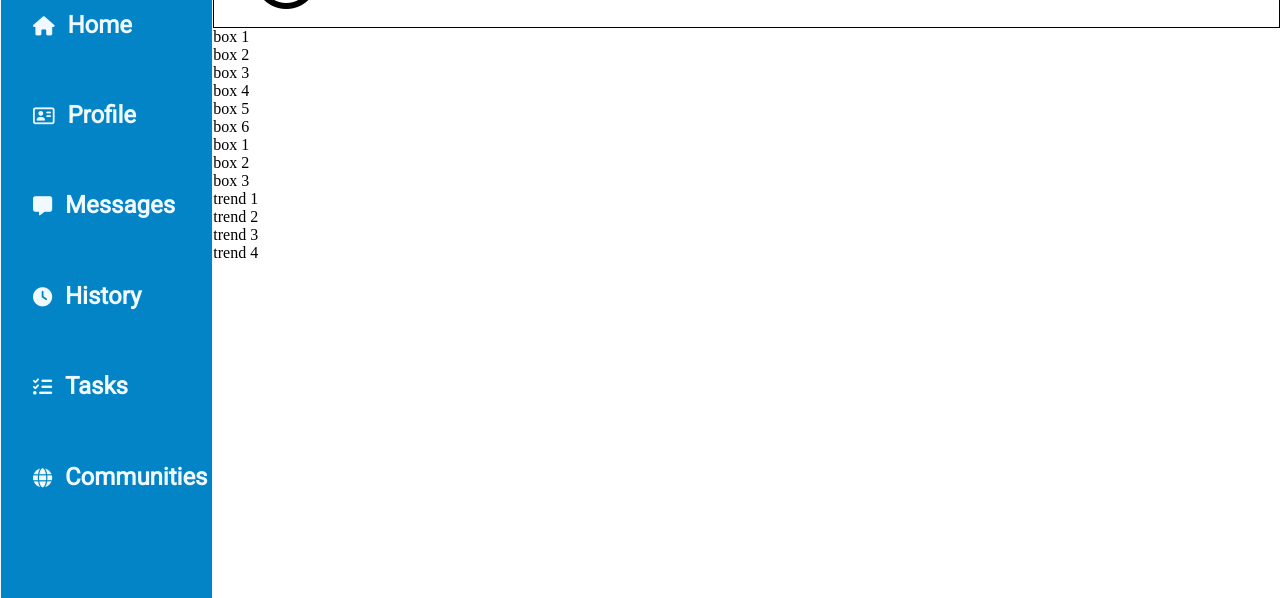
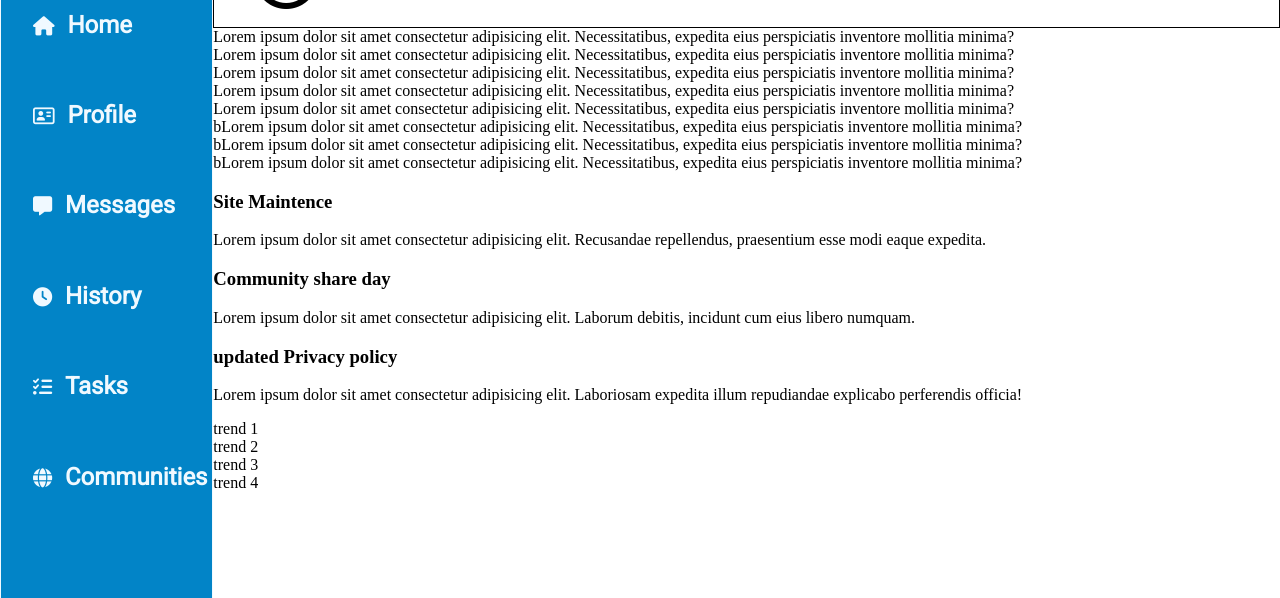
Before and after one commit to jesse610/admin-dashboard, a plain HTML site: page index.html in a window 1280 px wide. Shown: the part 162-760 px from the top of the page. Drawn offline with Linux system fonts and the light colour scheme.

Commit message:
added content for announcement card

```diff
--- a/index.html
+++ b/index.html
@@ -67,17 +67,51 @@
 
             <div class="main-container">
                 <div class="project-container">
-                    <div>box 1</div>
-                    <div>box 2</div>
-                    <div>box 3</div>
-                    <div>box 4</div>
-                    <div>box 5</div>
-                    <div>box 6</div>
+                    <div class="card">
+                        <div>Lorem ipsum dolor sit amet consectetur adipisicing elit. Necessitatibus, expedita eius perspiciatis inventore mollitia minima?</div>
                     </div>
+                    <div class="card">
+                        <div>Lorem ipsum dolor sit amet consectetur adipisicing elit. Necessitatibus, expedita eius perspiciatis inventore mollitia minima?</div>
+                    </div>
+                    <div class="card">
+                        <div>Lorem ipsum dolor sit amet consectetur adipisicing elit. Necessitatibus, expedita eius perspiciatis inventore mollitia minima?</div>
+                    </div>
+                    <div class="card">
+                        <div>Lorem ipsum dolor sit amet consectetur adipisicing elit. Necessitatibus, expedita eius perspiciatis inventore mollitia minima?</div>
+                    </div>
+                    <div class="card">
+                        <div>Lorem ipsum dolor sit amet consectetur adipisicing elit. Necessitatibus, expedita eius perspiciatis inventore mollitia minima?</div>
+                    </div>
+                    <div class="card">
+                        <div>bLorem ipsum dolor sit amet consectetur adipisicing elit. Necessitatibus, expedita eius perspiciatis inventore mollitia minima?</div>
+                    </div>
+                    <div class="card">
+                        <div>bLorem ipsum dolor sit amet consectetur adipisicing elit. Necessitatibus, expedita eius perspiciatis inventore mollitia minima?</div>
+                    </div>
+                    <div class="card">
+                        <div>bLorem ipsum dolor sit amet consectetur adipisicing elit. Necessitatibus, expedita eius perspiciatis inventore mollitia minima?</div>
+                    </div>
+                </div>
+                <div>
                     <div class="announcement container">
-                    <div>box 1</div>
-                    <div>box 2</div>
-                    <div>box 3</div>
+                        <div class="announcement-card">
+                            <div>
+                                <h3>Site Maintence</h3>
+                                <p>Lorem ipsum dolor sit amet consectetur adipisicing elit. Recusandae repellendus, praesentium esse modi eaque expedita.</p>
+                            </div>
+                        </div>
+                        <div class="announcement-card">
+                            <div>
+                                <h3>Community share day</h3>
+                                <p>Lorem ipsum dolor sit amet consectetur adipisicing elit. Laborum debitis, incidunt cum eius libero numquam.</p>
+                            </div>
+                        </div>
+                        <div class="announcement-card">
+                            <div>
+                                <h3>updated Privacy policy</h3>
+                                <p>Lorem ipsum dolor sit amet consectetur adipisicing elit. Laboriosam expedita illum repudiandae explicabo perferendis officia!</p>
+                            </div>
+                        </div>
                     </div>
                     <div class="trending-container">
                         <div>trend 1</div>
@@ -88,6 +122,7 @@
                 </div>
             </div>
         </div>
+    </div>
     <script src="https://kit.fontawesome.com/a82eb620ea.js" crossorigin="anonymous"></script>
 </body>
 </html>
```
Lines whose indentation alone changed are shown as unchanged.
